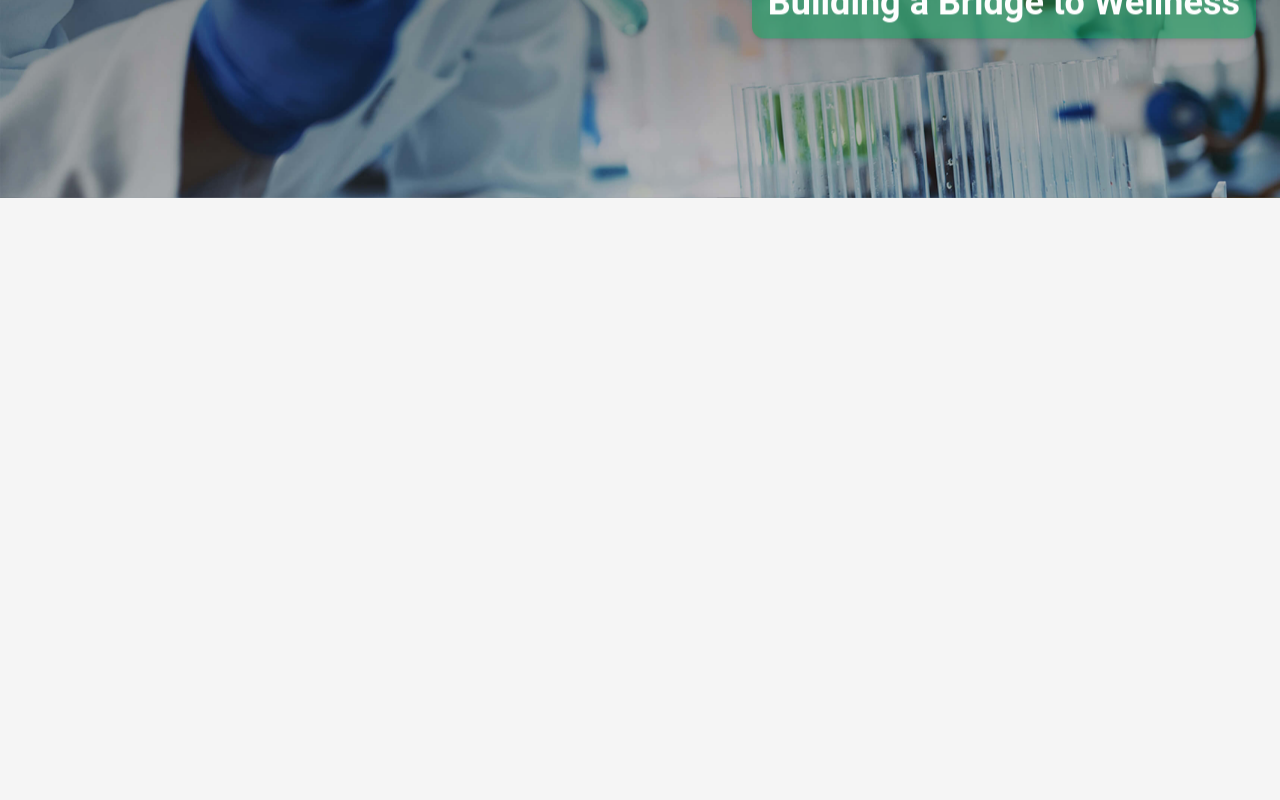
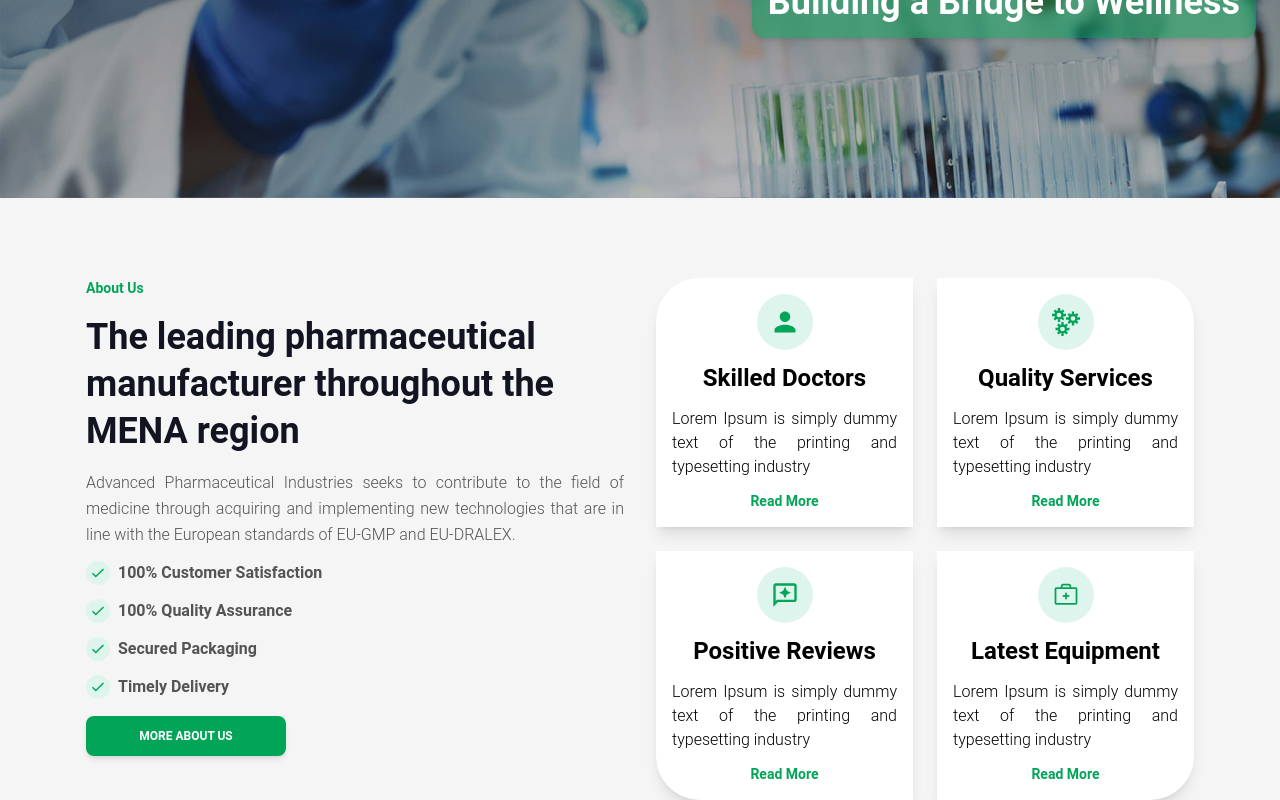
Before and after one commit to khanfaizanali07/advance-pharma-fe, a Next.js app: page / in a window 1280 px wide. Shown: the part 434-1234 px from the top of the page. Before the commit the page ends 800 px from the top, so only its background shows below. Built offline with nearby package versions, Linux system fonts and the light colour scheme.

Commit message:
About home complete

```diff
--- /dev/null
+++ b/src/components/home/AboutHome.jsx
@@ -0,0 +1,80 @@
+import { Typography, Button } from '@material-tailwind/react'
+import React, { useState } from 'react'
+import { IoMdCheckmark } from "react-icons/io";
+import { IoMdPerson } from "react-icons/io";
+import { GrServices } from "react-icons/gr";
+import { MdOutlineReviews } from "react-icons/md";
+import { PiFirstAidKit } from "react-icons/pi";
+
+const about = ["100% Customer Satisfaction", "100% Quality Assurance", "Secured Packaging", "Timely Delivery"]
+const cardsAbout = [
+    {
+        heading : "Skilled Doctors",
+        para : "Lorem Ipsum is simply dummy text of the printing and typesetting industry",
+        icon : <IoMdPerson />
+    },
+    {
+        heading : "Quality Services",
+        para : "Lorem Ipsum is simply dummy text of the printing and typesetting industry",
+        icon : <GrServices />
+    },
+    {
+        heading : "Positive Reviews",
+        para : "Lorem Ipsum is simply dummy text of the printing and typesetting industry",
+        icon : <MdOutlineReviews />
+    },
+    {
+        heading : "Latest Equipment",
+        para : "Lorem Ipsum is simply dummy text of the printing and typesetting industry",
+        icon : <PiFirstAidKit />
+    },
+]
+const classes = ["rounded-tl-[44px]", "rounded-tr-[44px]", "rounded-bl-[44px]", "rounded-br-[44px]"]
+const AboutHome = () => {
+    const [hoverIndex, setHoverIndex] = useState(-1);
+    const [hoverIndexCard, setHoverIndexCard] = useState(-1);
+  return (
+    <div className="flex md:flex-row flex-col w-full container mx-auto px-4 mt-20 gap-8">
+        <div className="md:w-1/2 w-full">
+            <Typography className="text-sm font-semibold text-[#02a458]">About Us</Typography>
+            <Typography variant='h2' className="text-[#121521] mt-4">The leading pharmaceutical manufacturer throughout the MENA region</Typography>
+            <Typography className="text-[#545454] text-justify mt-4">Advanced Pharmaceutical Industries seeks to contribute to the field of medicine through acquiring and implementing new technologies that are in line with the European standards of EU-GMP and EU-DRALEX. </Typography>
+            <div>
+                {
+                    about.map((ab, i) =>
+                        <div className={`flex gap-2 items-center mt-3`} key={i} onMouseEnter={() => setHoverIndex(i)} onMouseLeave={() => setHoverIndex(-1)}>
+                            <div className={`h-6 w-6 flex justify-center items-center rounded-full ${hoverIndex === i ? "rotate-on-hover bg-[#02a458] text-white duration-500" : "text-[#02a458] bg-[#def5ee] duration-500"}`}>
+                                <IoMdCheckmark />
+                            </div>
+                            <Typography className="text-[#545454] font-semibold">{ab}</Typography>
+                        </div>
+                    )
+                }
+                <Button
+                className="mt-4 relative text-white z-0 bg-[#02a458] w-[200px] after:absolute after:bottom-0 after:left-0 after:w-0 after:h-full after:duration-500 after:z-0 after:rounded-lg after:bg-[#122738] hover:after:w-full"
+              >
+                <span className='!z-10 relative'>More About Us</span>
+              </Button>
+            </div>
+        </div>
+        <div className="md:w-1/2 w-full">
+            <div className="grid sm:grid-cols-2 grid-cols-1 gap-6">
+                {
+                    cardsAbout.map((ca, i) =>
+                        <div key={i+"c"} onMouseEnter={() => setHoverIndexCard(i)} onMouseLeave={() => setHoverIndexCard(-1)} className={`flex flex-col justify-center items-center shadow-lg hover:-translate-y-4 duration-500 p-4 ${classes[i]} bg-white hover:rounded-none duration-500`}>
+                            <div className={`h-14 w-14 flex justify-center items-center rounded-full text-[28px] ${hoverIndexCard === i ? "rotate-on-hover bg-[#02a458] text-white duration-500" : "text-[#02a458] bg-[#def5ee] duration-500"}`}>
+                                {ca.icon}
+                            </div>
+                            <Typography variant='h4' className="mt-3 text-center">{ca.heading}</Typography>
+                            <Typography className="text-[16px] leading-6 text-justify mt-3">{ca.para}</Typography>
+                            <Typography className="text-sm font-semibold text-[#02a458] mt-3 cursor-pointer hover:text-[#122738] duration-500">Read More</Typography>
+                        </div>
+                    )
+                }
+            </div>
+        </div>
+    </div>
+  )
+}
+
+export default AboutHome
--- a/src/pages/index.js
+++ b/src/pages/index.js
@@ -1,10 +1,12 @@
 import { Button, } from "@material-tailwind/react";
 import Slider from "@/components/home/Slider";
+import AboutHome from "@/components/home/AboutHome";
 
 export default function Home() {
   return (
     <div>
         <Slider/>
+        <AboutHome/>
     </div>
   );
 }
--- a/src/styles/globals.css
+++ b/src/styles/globals.css
@@ -22,3 +22,19 @@ body {
  body{
   background-color: #f5f5f5;
  }
+
+ /* .rotate1:hover {
+  -webkit-transform: rotateY(360deg);
+  transform: rotateY(360deg);
+  transition: transform 0.6s ease-in-out;
+} */
+
+.rotate-on-hover {
+  /* transition: transform 0.8s ease-in-out; */
+  -webkit-transform: rotate3d(0, 1, 0, 360deg);
+  transform: rotate3d(0, 1, 0, 360deg);
+}
+
+/* .rotate-on-hover:hover {
+
+} */
```
